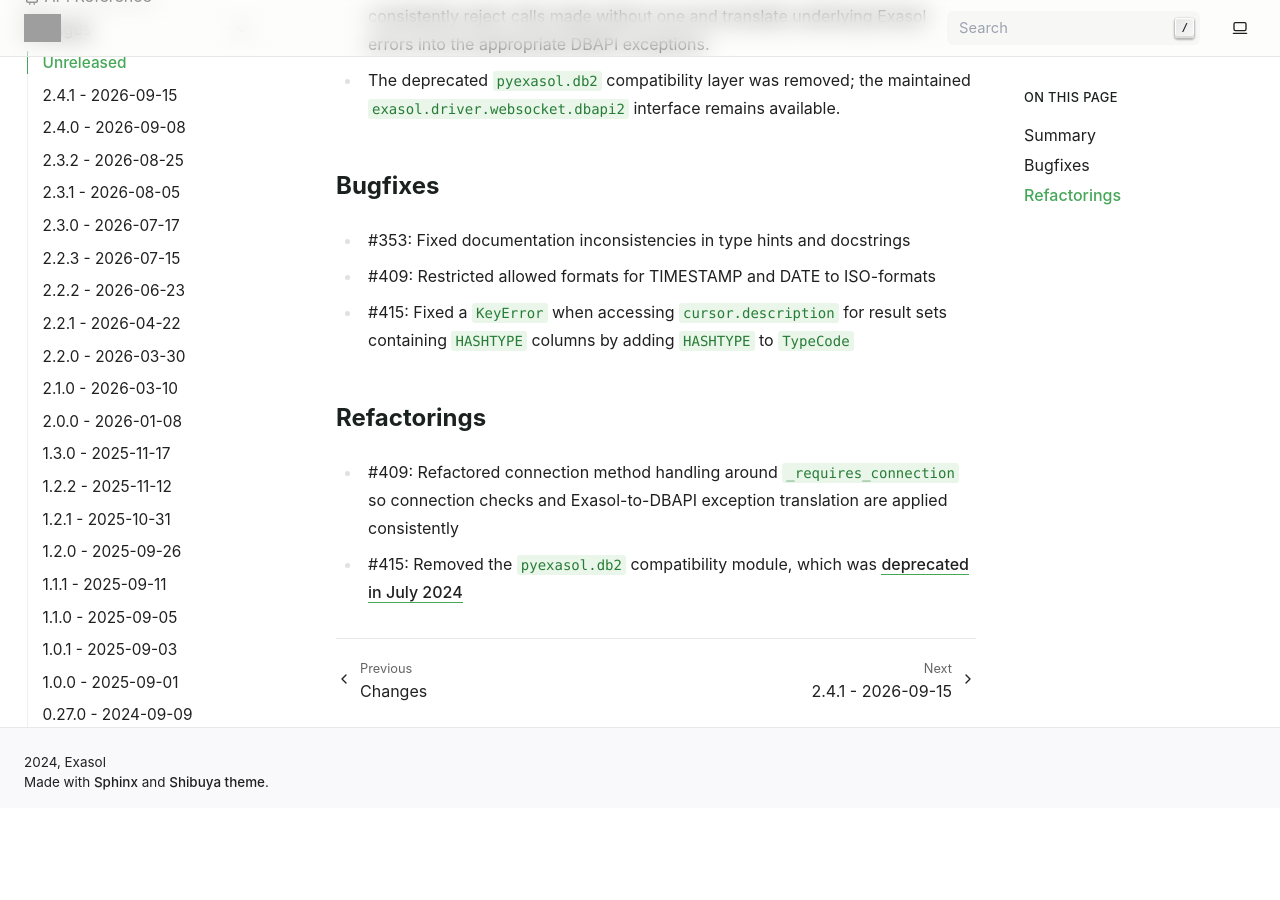
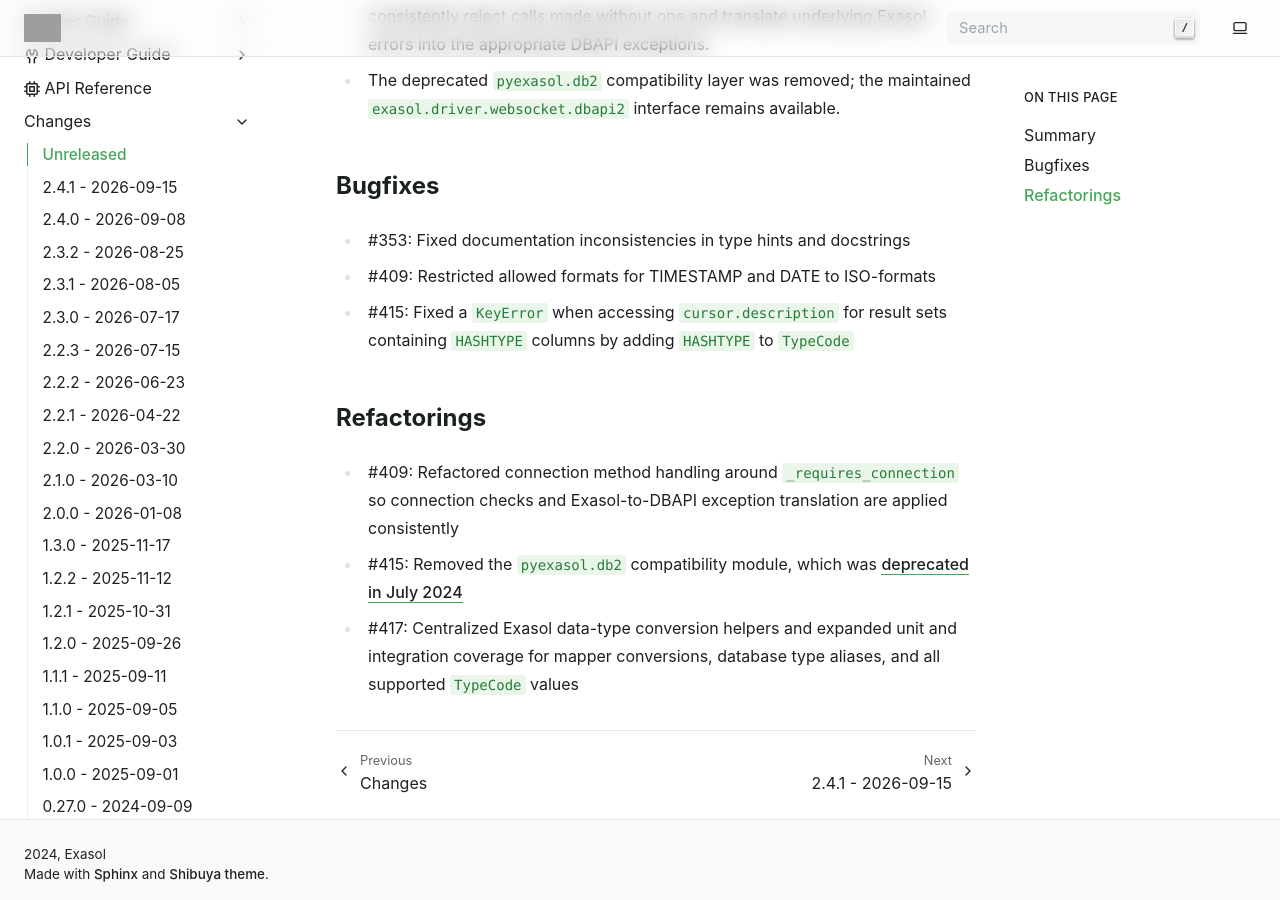
Before and after one commit to exasol/pyexasol, a Sphinx documentation site: the page built from doc/changes/unreleased.md, in a window 1280 px wide and 900 px high, scrolled down 426 px. Built offline with Sphinx 7.4.7, drawn with Linux system fonts in a browser that asks for light colours; before the commit the page ends 1234 px from its top, so only the background shows below that; grey boxes are pictures that could not be loaded.

Commit message:
Add changelog entry

```diff
--- a/doc/changes/unreleased.md
+++ b/doc/changes/unreleased.md
@@ -28,3 +28,6 @@
   consistently
 * #415: Removed the ``pyexasol.db2`` compatibility module, which was
   [deprecated in July 2024](https://github.com/exasol/pyexasol/commit/8e3b361)
+* #417: Centralized Exasol data-type conversion helpers and expanded unit and
+  integration coverage for mapper conversions, database type aliases, and all
+  supported ``TypeCode`` values
```
